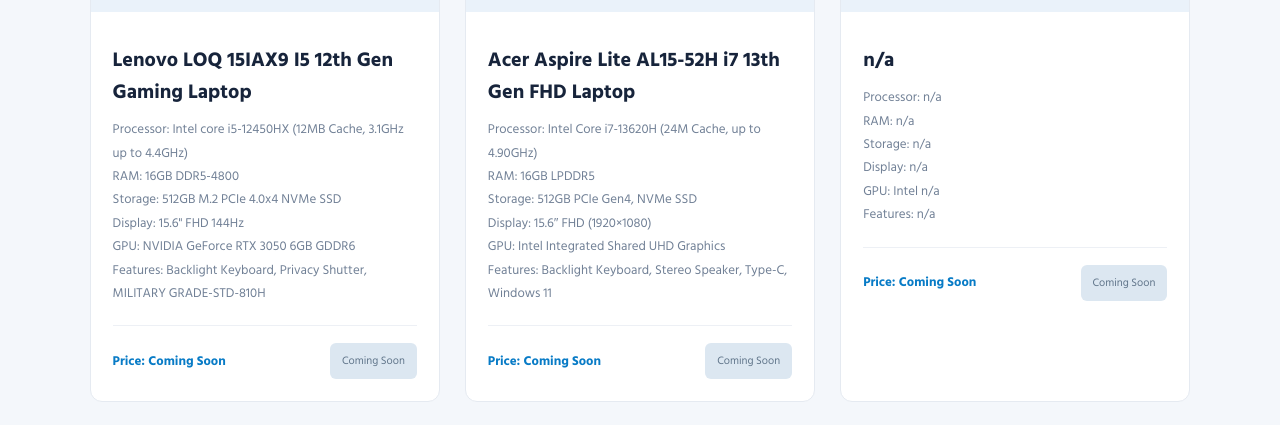
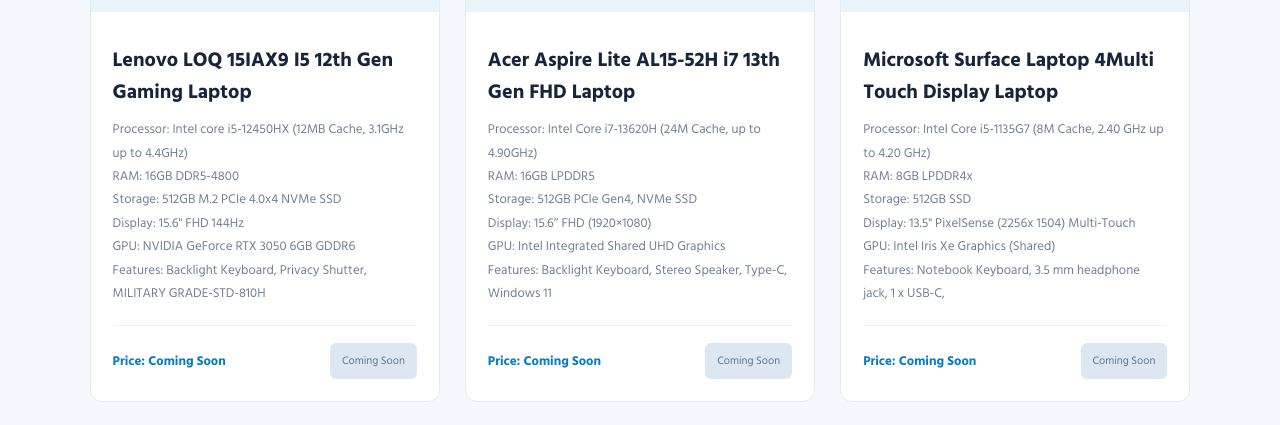
Before and after one commit to bangali-tech/laptops, a plain HTML site: page index.html in a window 1280 px wide. Shown: the part 964-1389 px from the top of the page. Drawn offline with Linux system fonts and the light colour scheme.

Commit message:
Revise Laptop 06 details and specifications
Updated product details for Laptop 06 including specifications and image.

```diff
--- a/index.html
+++ b/index.html
@@ -189,20 +189,20 @@
             <article class="product-card">
 
                 <div class="product-image">
-                    <img src="pictures/6.png" alt="Laptop 06">
+                    <img src="Microsoft Surface Laptop 4Multi Touch Display Laptop.png" alt="Laptop 06">
                 </div>
 
                 <div class="product-info">
 
-                    <h2>n/a</h2>
+                    <h2>Microsoft Surface Laptop 4Multi Touch Display Laptop</h2>
 
                     <p class="specs">
-                        Processor: n/a<br>
-                        RAM: n/a<br>
-                        Storage: n/a<br>
-                        Display: n/a<br>
-                        GPU: Intel n/a<br>
-                        Features: n/a<br>
+                        Processor: Intel Core i5-1135G7 (8M Cache, 2.40 GHz up to 4.20 GHz)<br>
+                        RAM: 8GB LPDDR4x<br>
+                        Storage: 512GB SSD<br>
+                        Display: 13.5" PixelSense (2256x 1504) Multi-Touch<br>
+                        GPU: Intel Iris Xe Graphics (Shared)<br>
+                        Features: Notebook Keyboard, 3.5 mm headphone jack, 1 x USB-C,<br>
                     </p>
 
                     <div class="product-bottom">
```
